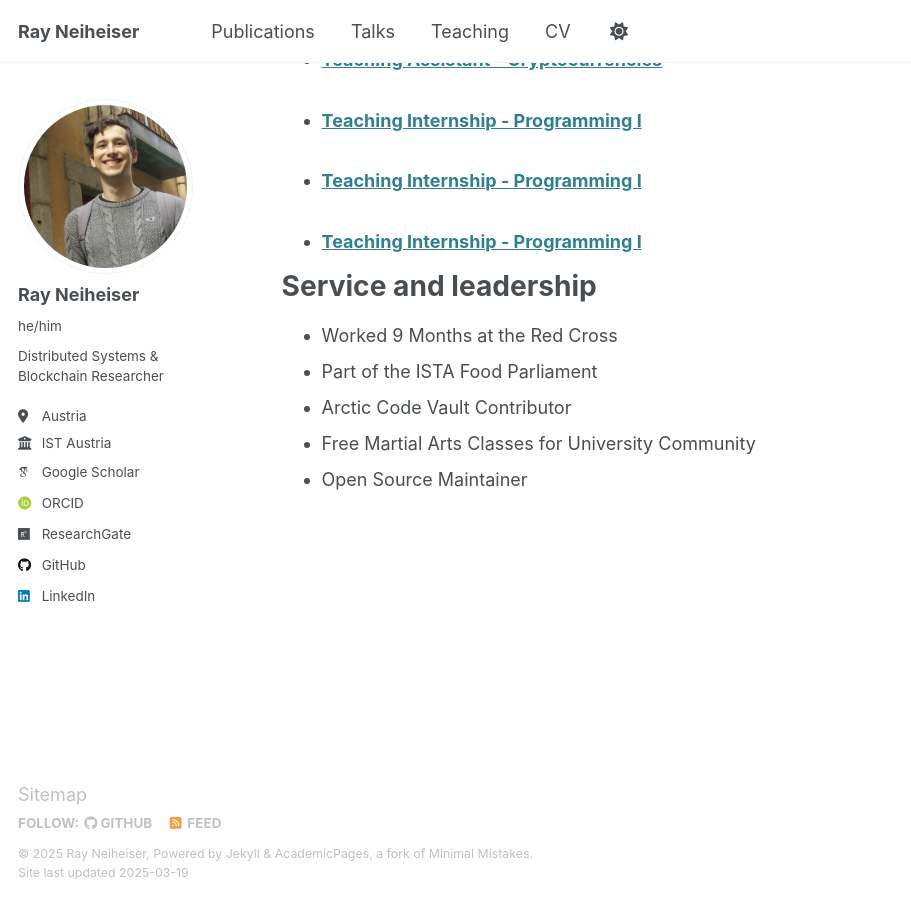
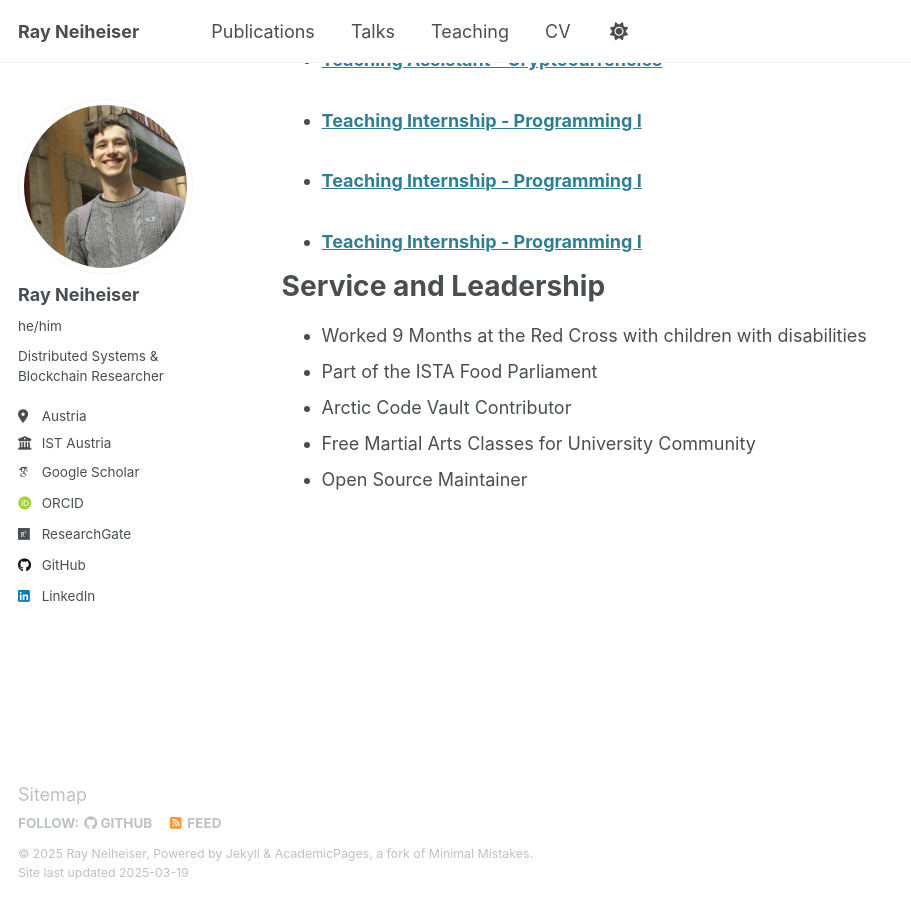
Before and after one commit to Ray-Neiheiser/ray-neiheiser.github.io, a Jekyll site: the page built from _pages/cv.md, in a window 1280 px wide and 900 px high, scrolled down 4897 px. Shown: the whole window, without its empty margins (0-911 px from the left). Built offline with Jekyll 4.4.1, drawn with Linux system fonts in a browser that asks for light colours; some web fonts are replaced.

Commit message:
more detail

```diff
--- a/_pages/cv.md
+++ b/_pages/cv.md
@@ -94,9 +94,9 @@ Teaching
     {% include archive-single-cv.html %}
   {% endfor %}</ul>
 
-Service and leadership
+Service and Leadership
 ======
-* Worked 9 Months at the Red Cross
+* Worked 9 Months at the Red Cross with children with disabilities
 * Part of the ISTA Food Parliament
 * Arctic Code Vault Contributor
 * Free Martial Arts Classes for University Community
```
